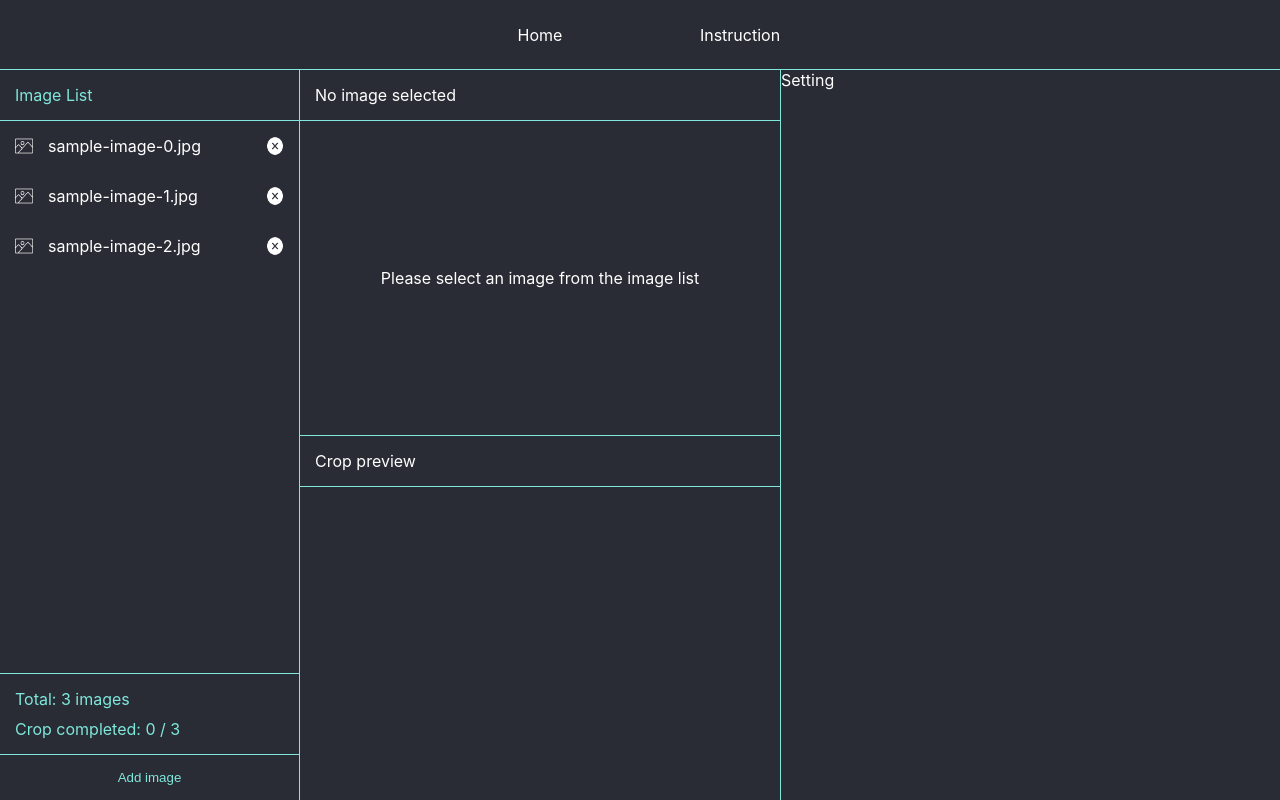
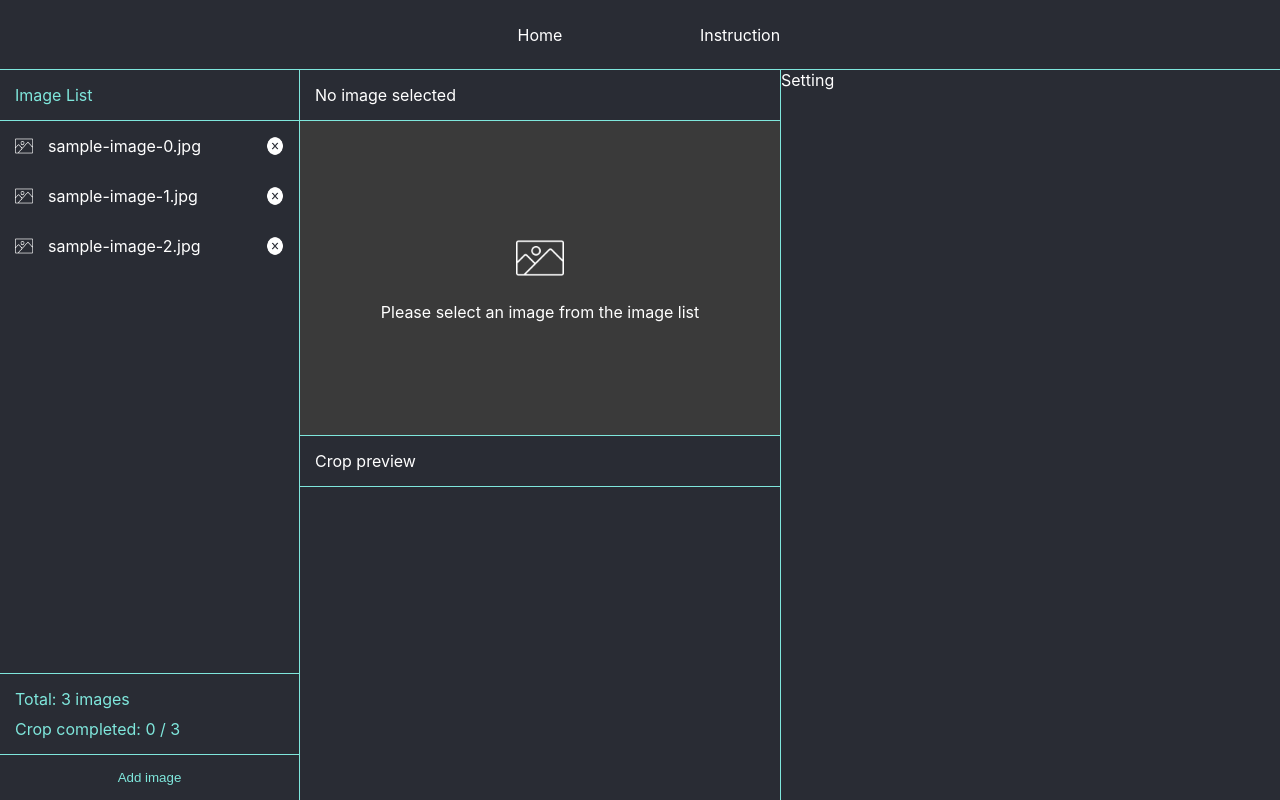
Before and after one commit to peppermintc/image-cropper, a React (Create React App) app: page / in a window 1280 px wide. Built offline with nearby package versions, Linux system fonts and the light colour scheme.

Commit message:
no image update

```diff
--- a/src/App.scss
+++ b/src/App.scss
@@ -1,5 +1,6 @@
 $dark-blue: #292c34;
 $light-blue: #7fe7dc;
+$dark-gray: #3a3a3a;
 
 .App {
   display: flex;
--- a/src/components/ImageCropper/ImageCropper.scss
+++ b/src/components/ImageCropper/ImageCropper.scss
@@ -16,6 +16,7 @@
     justify-content: center;
     align-items: center;
     position: relative;
+    background-color: $dark-gray;
 
     .original-image {
       position: absolute;
@@ -45,7 +46,14 @@
   .description {
     flex: 1;
     display: flex;
+    flex-direction: column;
     justify-content: center;
     align-items: center;
+    background-color: $dark-gray;
+
+    .image-icon {
+      width: 48px;
+      margin-bottom: 20px;
+    }
   }
 }
--- a/src/components/ImageCropper/ImageCropper.tsx
+++ b/src/components/ImageCropper/ImageCropper.tsx
@@ -1,4 +1,5 @@
 import React from "react";
+import ImageIcon from "../../img/image-icon.png";
 import "./ImageCropper.scss";
 
 interface Props {
@@ -44,7 +45,7 @@ const ImageCropper: React.FC<Props> = ({ currentImage }) => {
 
   return (
     <React.Fragment>
-      {currentImage ? (
+      {currentImage && (
         <div className="image-cropper">
           <div className="image-name">{currentImage.name}</div>
           <div className="original-image-container">
@@ -55,14 +56,17 @@ const ImageCropper: React.FC<Props> = ({ currentImage }) => {
               alt="original"
               onLoad={onImageLoad}
             />
-            <canvas id="canvas-element"></canvas>
+            <canvas id="canvas-element" width="0" height="0"></canvas>
           </div>
         </div>
-      ) : (
+      )}
+
+      {!currentImage && (
         <div className="no-image">
           <div className="header">No image selected</div>
           <div className="description">
-            Please select an image from the image list
+            <img className="image-icon" src={ImageIcon} alt="item" />
+            <div>Please select an image from the image list</div>
           </div>
         </div>
       )}
```
